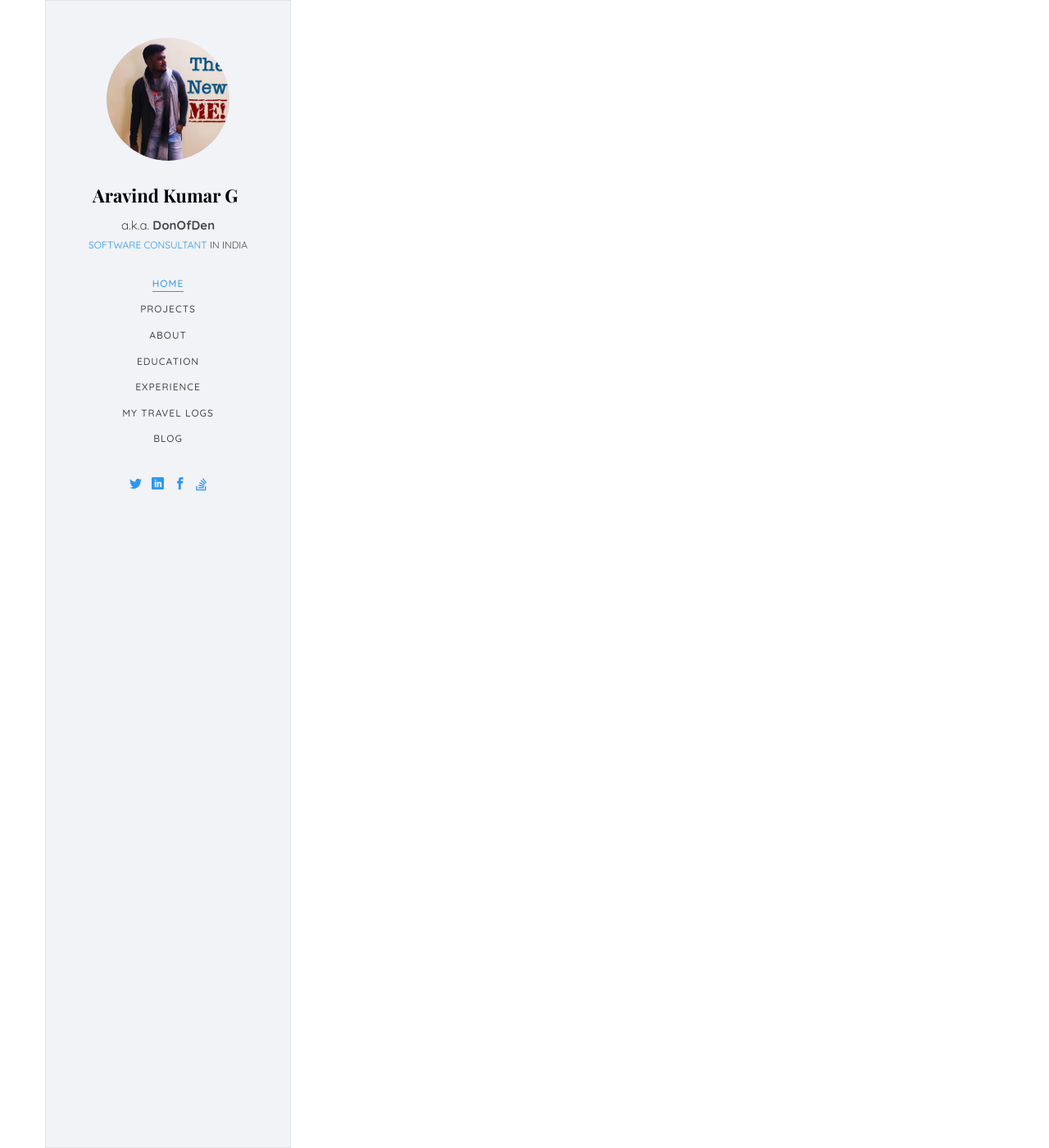
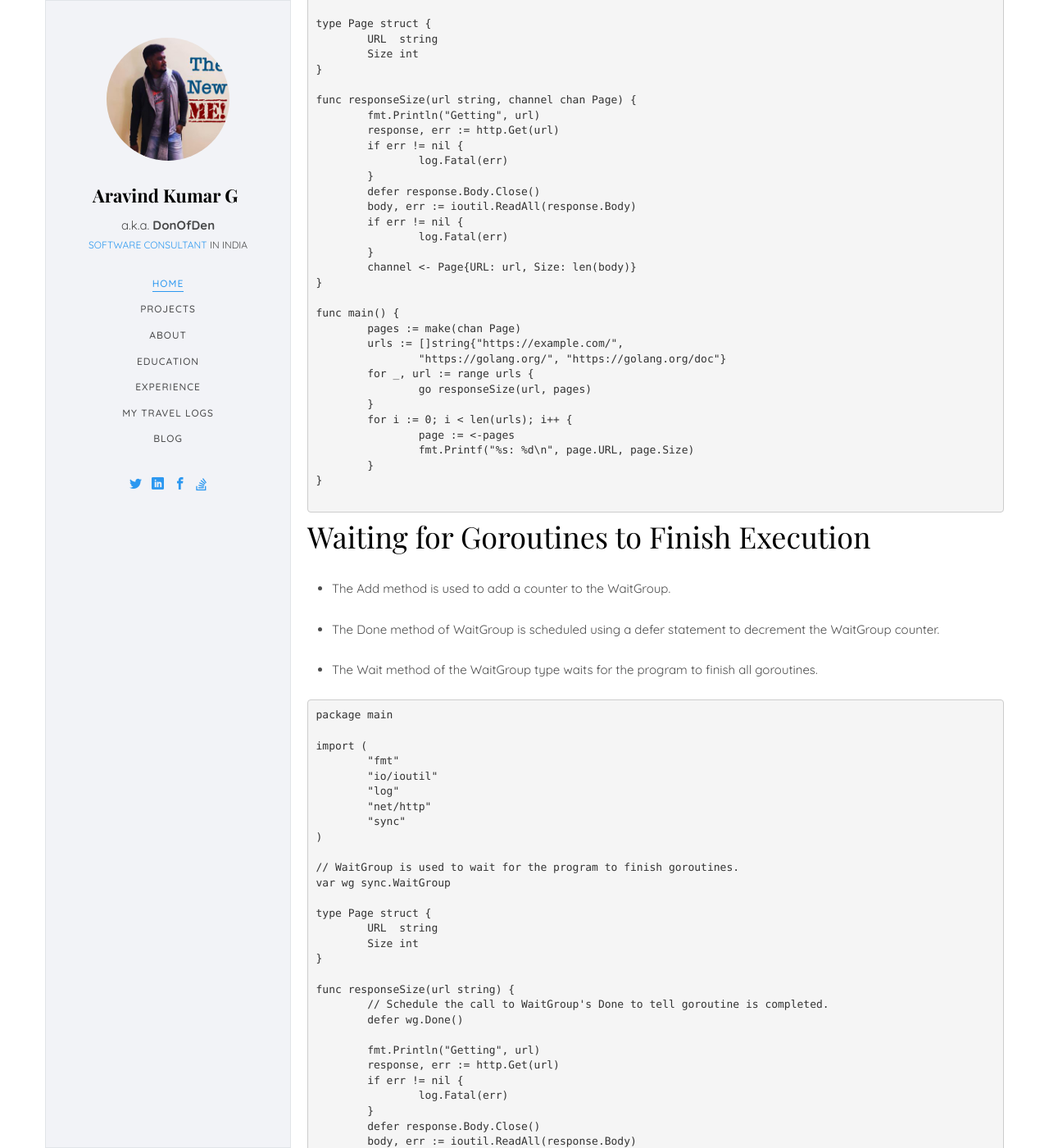
Before and after one commit to donofden/donofden.github.io, a Jekyll site: the page built from _posts/2019-09-20-golang-interface.md, in a window 1280 px wide and 1400 px high, scrolled down 5315 px. Shown: the whole window at 82% size. Built offline with Jekyll 4.4.1, drawn with Linux system fonts in a browser that asks for light colours; some web fonts are replaced; some of the changed text lies outside the part shown.

Commit message:
Interface, Goroutines & Channels in Go

````diff
--- a/_posts/2019-09-20-golang-interface.md
+++ b/_posts/2019-09-20-golang-interface.md
@@ -1,9 +1,9 @@
 ---
 layout: post
-title: "Interface in Go"
+title: "Interface, Goroutines & Channels in Go"
 date: 2019-09-20
 author: DonOfDen
-tags: [go, golang, Interface, pointers]
+tags: [go, golang, Interface, pointers, goroutines, Channels]
 description: Only way to achieve Polymorphism in Go.
 ---
 
@@ -204,4 +204,169 @@ func main() {
 	printType(country)
 }
 ```
-[Try in Go Playground](https://play.golang.org/p/MCJewCz4rXa){:target="_blank"}
+[Try in Go Playground](https://play.golang.org/p/IGcnB5Mtr7l){:target="_blank"}
+
+# Goroutines
+
+- Concurrency in Golang is the ability for functions to run independent of each other.
+- Goroutines are functions that are run concurrently. Golang provides Goroutines as a way to handle operations concurrently.
+
+- New goroutines are created by the `go` statement.
+
+![blog-head-image](/images/doc/golang-goroutines-1.png)
+
+```Go
+package main
+
+import (
+	"fmt"
+	"io/ioutil"
+	"log"
+	"net/http"
+)
+
+type Page struct {
+	URL  string
+	Size int
+}
+
+func responseSize(url string, channel chan Page) {
+	fmt.Println("Getting", url)
+	response, err := http.Get(url)
+	if err != nil {
+		log.Fatal(err)
+	}
+	defer response.Body.Close()
+	body, err := ioutil.ReadAll(response.Body)
+	if err != nil {
+		log.Fatal(err)
+	}
+	channel <- Page{URL: url, Size: len(body)}
+}
+
+func main() {
+	pages := make(chan Page)
+	urls := []string{"https://example.com/",
+		"https://golang.org/", "https://golang.org/doc"}
+	for _, url := range urls {
+		go responseSize(url, pages)
+	}
+	for i := 0; i < len(urls); i++ {
+		page := <-pages
+		fmt.Printf("%s: %d\n", page.URL, page.Size)
+	}
+}
+
+```
+
+# Waiting for Goroutines to Finish Execution
+
+- The Add method is used to add a counter to the WaitGroup.
+
+- The Done method of WaitGroup is scheduled using a defer statement to decrement the WaitGroup counter.
+
+- The Wait method of the WaitGroup type waits for the program to finish all goroutines.
+
+```Go
+package main
+
+import (
+	"fmt"
+	"io/ioutil"
+	"log"
+	"net/http"
+	"sync"
+)
+
+// WaitGroup is used to wait for the program to finish goroutines.
+var wg sync.WaitGroup
+
+type Page struct {
+	URL  string
+	Size int
+}
+
+func responseSize(url string) {
+	// Schedule the call to WaitGroup's Done to tell goroutine is completed.
+	defer wg.Done()
+
+	fmt.Println("Getting", url)
+	response, err := http.Get(url)
+	if err != nil {
+		log.Fatal(err)
+	}
+	defer response.Body.Close()
+	body, err := ioutil.ReadAll(response.Body)
+	if err != nil {
+		log.Fatal(err)
+	}
+	fmt.Printf("%s: %d\n", url, len(body))
+}
+
+func main() {
+
+	urls := []string{
+		"https://golang.org/",
+		"https://golang.org/doc",
+		"https://donofden.com/",
+	}
+	for _, url := range urls {
+		wg.Add(1)
+		go responseSize(url)
+	}
+
+	// Wait for the goroutines to finish.
+	wg.Wait()
+	fmt.Println("Terminating Program")
+}
+```
+
+## Channels
+
+- channel used to share data between goroutines
+
+![blog-head-image](/images/doc/golang-channel-1.png)
+
+- To actually create a channel, you need to call the built-in make function
+
+![blog-head-image](/images/doc/golang-channel-2.png)
+
+Rather than declare the channel variable separately, in most cases it’s easier to just use a short variable declaration:
+
+![blog-head-image](/images/doc/golang-channel-3.png)
+
+## Sending and receiving values with channels
+
+To send a value on a channel, you use the `<-` operator,
+
+![blog-head-image](/images/doc/golang-channel-4.png)
+
+You also use the `<-` operator to receive values from a channel, but the positioning is different:
+
+![blog-head-image](/images/doc/golang-channel-5.png)
+
+```Go
+package main
+
+import (
+    "fmt"
+)
+
+func CalculateValue(values chan int) {
+    value := 20
+    fmt.Println("Calculated Random Value: {}", value)
+    values <- value
+}
+
+func main() {
+    fmt.Println("Go Channel Tutorial")
+
+    values := make(chan int)
+    defer close(values)
+
+    go CalculateValue(values)
+
+    value := <-values
+    fmt.Println(value)
+}
+```
````
Also changed, not shown: images/doc/golang-channel-1.png (added), images/doc/golang-channel-2.png (added), images/doc/golang-channel-3.png (added), images/doc/golang-channel-4.png (added), images/doc/golang-channel-5.png (added), images/doc/golang-goroutines-1.png (added).
